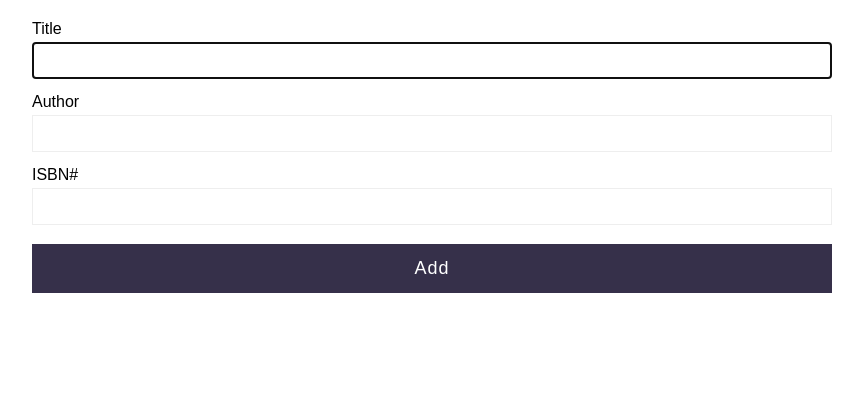
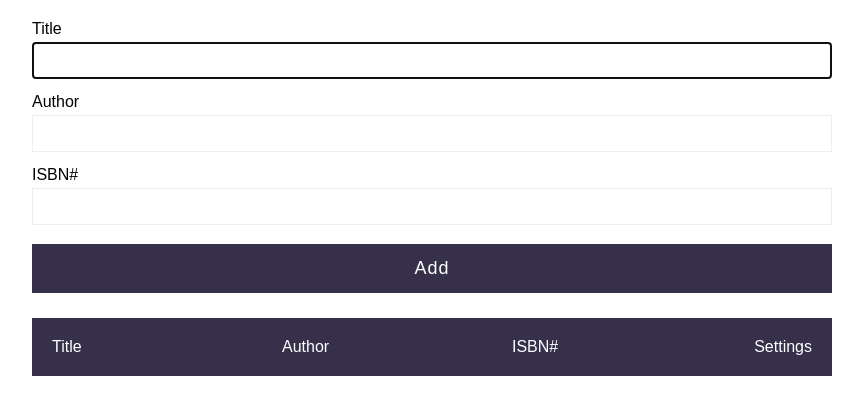
Before and after one commit to averyburne/book-list-app, a React (Create React App) app: page / in a window 1280 px wide. Shown: the top 414 px of the page, without its empty margins (208-1071 px from the left). Built offline with nearby package versions, Linux system fonts and the light colour scheme.

Commit message:
Added in book interator to generate the JSX for each book

```diff
--- a/public/index.html
+++ b/public/index.html
@@ -14,6 +14,7 @@
       manifest.json provides metadata used when your web app is installed on a
       user's mobile device or desktop. See https://developers.google.com/web/fundamentals/web-app-manifest/
     -->
+    <link rel="stylesheet" href="https://cdnjs.cloudflare.com/ajax/libs/font-awesome/6.0.0-beta3/css/all.min.css">
     <link rel="manifest" href="%PUBLIC_URL%/manifest.json" />
     <!--
       Notice the use of %PUBLIC_URL% in the tags above.
--- a/src/App.js
+++ b/src/App.js
@@ -30,6 +30,9 @@ const App = () => {
           setIsbn={setIsbn}
           currentBookId={currentBookId}
         />
+        <Table
+          books={books}
+        />
       </div>
     </div>
   );
--- a/src/components/Table.js
+++ b/src/components/Table.js
@@ -7,8 +7,19 @@ const Table = ({ books }) => {
     return(
         <div className="table">
             <div className="tableHeading">
-                <TableField />
+                <TableField fieldName={"Title"}/>
+                <TableField fieldName={"Author"}/>
+                <TableField fieldName={"ISBN#"}/>
+                <TableField fieldName={"Settings"}/>
             </div>
+            {books.map(book => {
+                <div id={book.bookId} className="tableRow">
+                    <TableField fieldName={book.bookTitle}/>
+                    <TableField fieldName={book.bookAuthor}/>
+                    <TableField fieldName={book.bookIsbn}/>
+                    <TableField fieldName={book.bookId}/>
+                </div>
+            })}
         </div>
     )
 }
--- a/src/components/TableField.js
+++ b/src/components/TableField.js
@@ -1,9 +1,15 @@
 import React from 'react'
 
-const TableField = ({ fieldName }) => {
+const TableField = ({ fieldName, settingsField }) => {
     return (
         <div className="tableField">
             {fieldName}
+            {settingsField && (
+            <>
+                <i className="fas fa-edit"></i>
+                <i className="fas fa-trash-alt"></i>
+            </>
+            )}
         </div>
     )
 }
```
